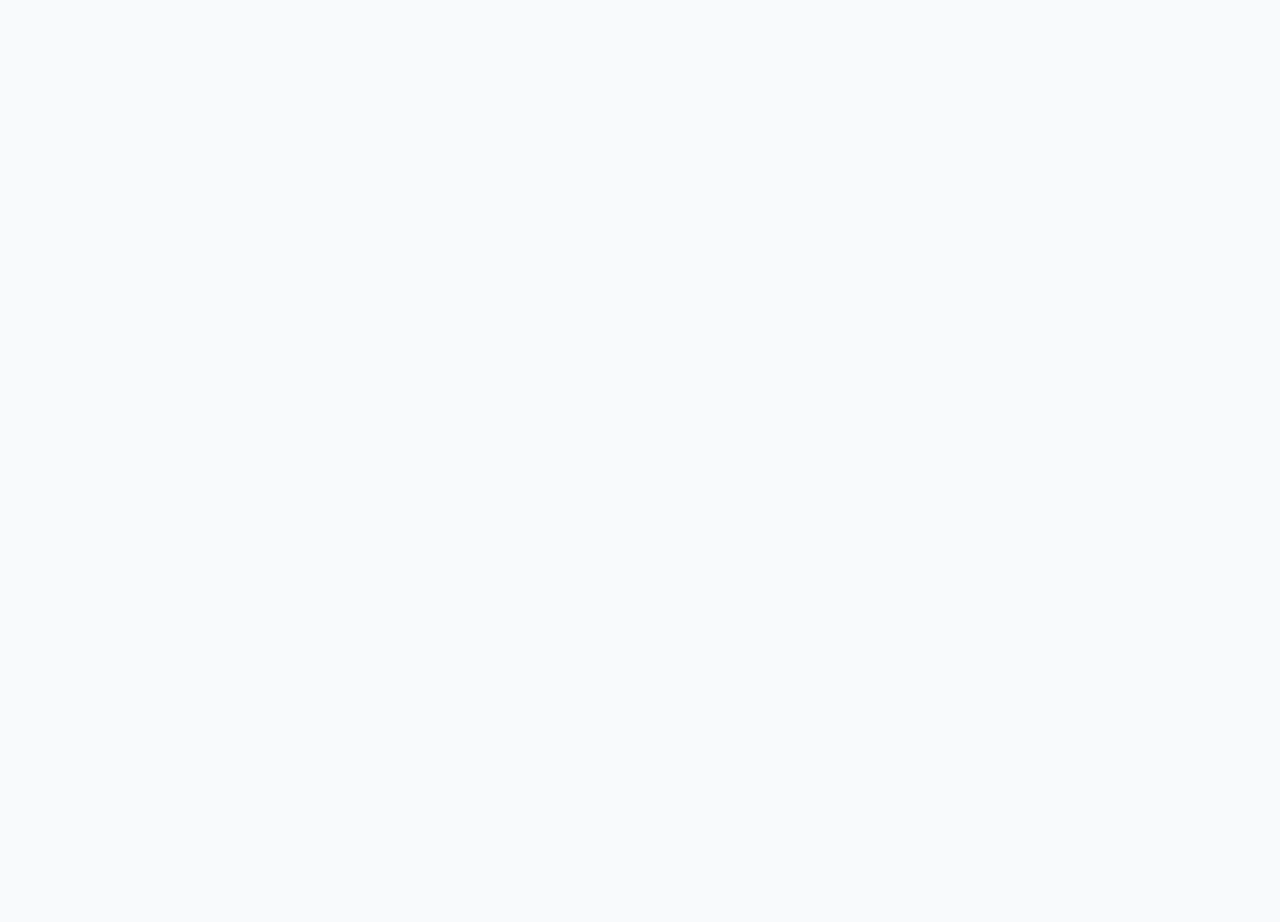
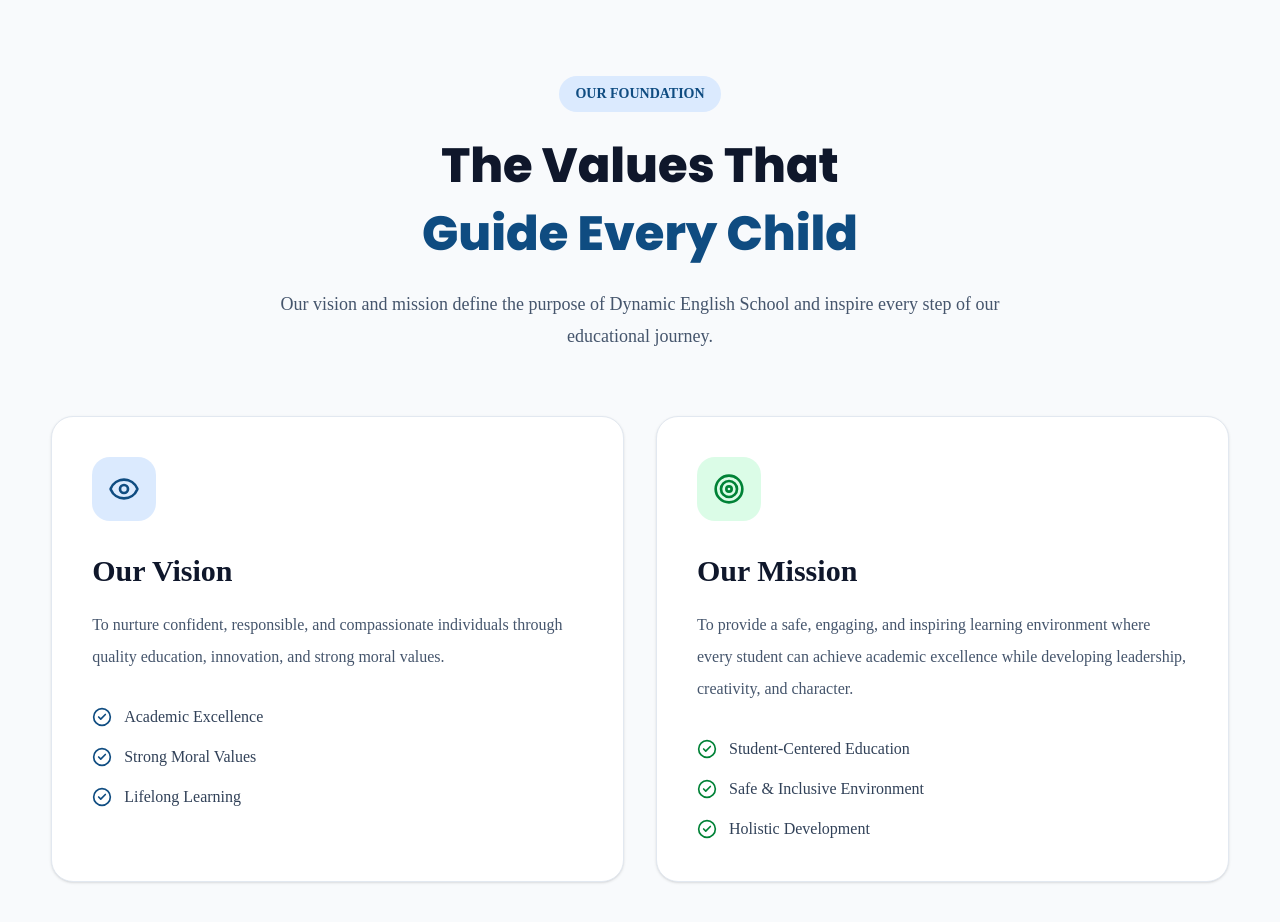
Before and after one commit to vishal290704/edu-portal-system, a Next.js app: page /about in a window 1280 px wide. Shown: the part 1300-2222 px from the top of the page. Before the commit the page ends 1280 px from the top, so only its background shows below. Built offline with nearby package versions, Linux system fonts and the light colour scheme.

Commit message:
VissionMission page created completely

```diff
--- a/app/about/page.jsx
+++ b/app/about/page.jsx
@@ -1,5 +1,6 @@
 import PageHero from "@/components/common/PageHero";
 import SchoolStory from "@/components/about/SchoolStory";
+import VisionMission from "@/components/about/VisionMission";
 
 export default function AboutPage() {
   return (
@@ -12,6 +13,8 @@ export default function AboutPage() {
       />
 
       <SchoolStory />
+
+      <VisionMission />
     </>
   );
 }
--- /dev/null
+++ b/components/about/VisionMission.jsx
@@ -0,0 +1,112 @@
+import { Eye, Target, CheckCircle2 } from "lucide-react";
+
+import Container from "@/components/layout/Container";
+import SectionHeading from "@/components/layout/SectionHeading";
+
+const visionPoints = [
+  "Academic Excellence",
+  "Strong Moral Values",
+  "Lifelong Learning",
+];
+
+const missionPoints = [
+  "Student-Centered Education",
+  "Safe & Inclusive Environment",
+  "Holistic Development",
+];
+
+export default function VisionMission() {
+  return (
+    <section className="section-padding bg-slate-50">
+      <Container>
+        <SectionHeading
+          badge="OUR FOUNDATION"
+          title="The Values That"
+          highlight="Guide Every Child"
+          description="Our vision and mission define the purpose of Dynamic English School and inspire every step of our educational journey."
+        />
+
+        <div className="mt-16 grid gap-8 lg:grid-cols-2">
+
+          {/* Vision */}
+
+          <div className="group rounded-3xl border border-slate-200 bg-white p-10 shadow-sm transition-all duration-500 hover:-translate-y-2 hover:shadow-2xl">
+
+            <div className="flex h-16 w-16 items-center justify-center rounded-2xl bg-blue-100">
+
+              <Eye className="h-8 w-8 text-[#0F4C81]" />
+
+            </div>
+
+            <h3 className="mt-8 text-3xl font-bold text-slate-900">
+              Our Vision
+            </h3>
+
+            <p className="mt-5 leading-8 text-slate-600">
+              To nurture confident, responsible, and compassionate individuals
+              through quality education, innovation, and strong moral values.
+            </p>
+
+            <div className="mt-8 space-y-4">
+
+              {visionPoints.map((point) => (
+                <div
+                  key={point}
+                  className="flex items-center gap-3"
+                >
+                  <CheckCircle2 className="h-5 w-5 text-[#0F4C81]" />
+
+                  <span className="text-slate-700">
+                    {point}
+                  </span>
+                </div>
+              ))}
+
+            </div>
+
+          </div>
+
+          {/* Mission */}
+
+          <div className="group rounded-3xl border border-slate-200 bg-white p-10 shadow-sm transition-all duration-500 hover:-translate-y-2 hover:shadow-2xl">
+
+            <div className="flex h-16 w-16 items-center justify-center rounded-2xl bg-green-100">
+
+              <Target className="h-8 w-8 text-green-700" />
+
+            </div>
+
+            <h3 className="mt-8 text-3xl font-bold text-slate-900">
+              Our Mission
+            </h3>
+
+            <p className="mt-5 leading-8 text-slate-600">
+              To provide a safe, engaging, and inspiring learning environment
+              where every student can achieve academic excellence while
+              developing leadership, creativity, and character.
+            </p>
+
+            <div className="mt-8 space-y-4">
+
+              {missionPoints.map((point) => (
+                <div
+                  key={point}
+                  className="flex items-center gap-3"
+                >
+                  <CheckCircle2 className="h-5 w-5 text-green-700" />
+
+                  <span className="text-slate-700">
+                    {point}
+                  </span>
+                </div>
+              ))}
+
+            </div>
+
+          </div>
+
+        </div>
+      </Container>
+    </section>
+  );
+}
```
